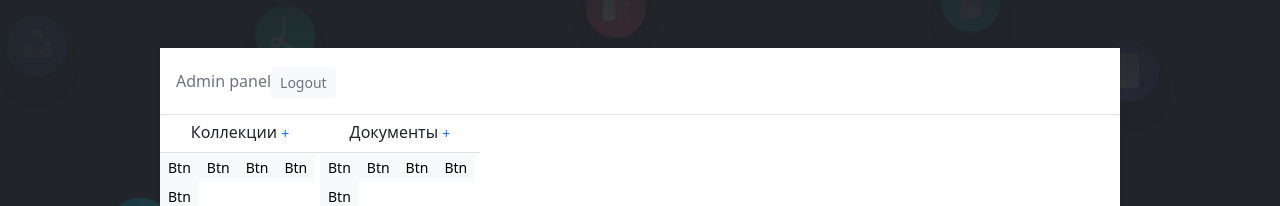
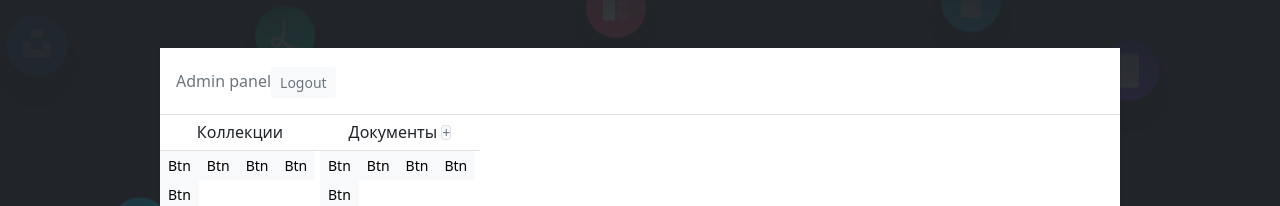
Before and after one commit to mccrush/adminpanel, a Vue app: page / in a window 1280 px wide. Shown: the top 206 px of the page. Built offline with nearby package versions, Linux system fonts and the light colour scheme.

Commit message:
Settings create button

```diff
--- a/src/views/Admin.vue
+++ b/src/views/Admin.vue
@@ -10,17 +10,7 @@
         </div>
         <div class="row">
           <div class="col-3 col-md-2 border-right p-0 admin-sidebar">
-            <h6 class="text-center m-0 mt-2 pb-2 border-bottom">
-              Коллекции
-              <button
-                v-show="true"
-                @click="createDoc = true; selectDocId=''; doc = {active: true, position: docs.length + 1}"
-                class="btn btn-sm btn-outline-primary p-0 pl-2 pr-2 ml-1 border-0"
-                :disabled="selectCollectionAlias ? true: false"
-                title="Создать документ"
-              >+</button>
-            </h6>
-
+            <h6 class="text-center m-0 mt-2 pb-2 border-bottom">Коллекции</h6>
             <List />
           </div>
           <div class="col-3 col-md-2 p-0 border-right">
@@ -28,7 +18,7 @@
               Документы
               <button
                 @click="createDoc = true; selectDocId=''; doc = {active: true, position: docs.length + 1}"
-                class="btn btn-sm btn-outline-primary p-0 pl-2 pr-2 ml-1 border-0"
+                class="btn btn-sm btn-light p-0 pl-2 pr-2 ml-1 border text-muted create-button"
                 :disabled="selectCollectionAlias ? true: false"
                 title="Создать документ"
               >+</button>
@@ -73,8 +63,10 @@ export default {
   padding: 0 12px !important;
 }
 
-.mybut {
-  display: inline-block;
-  border: none;
+.create-button {
+  position: relative;
+  margin: -4px 0 -1px 0;
+  height: 15px;
+  line-height: 1;
 }
 </style>
```
